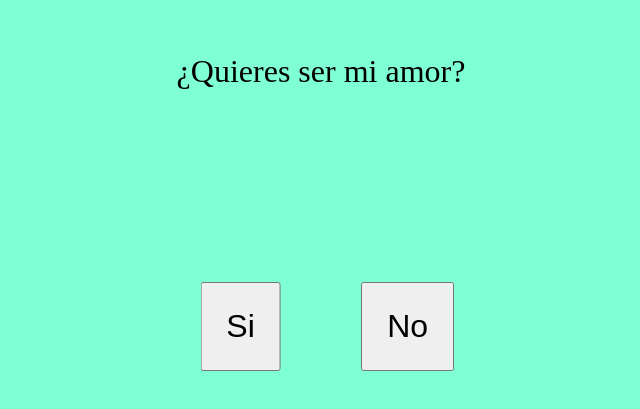
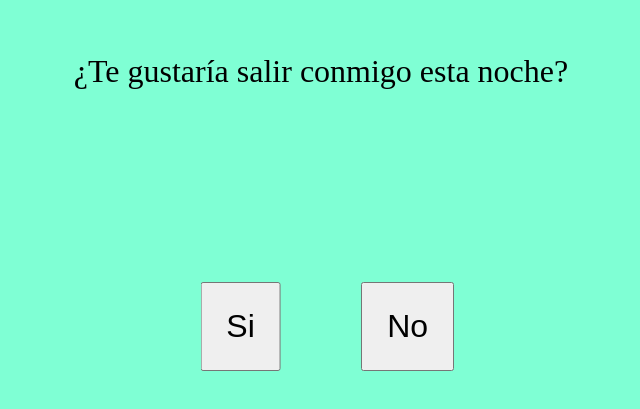
Before and after one commit to Francisco9320/Francisco9320.github.io, a plain HTML site: page index.html in a window 1280 px wide. Shown: the part 139-548 px from the top of the page, without its empty margins (319-959 px from the left). Drawn offline with Linux system fonts and the light colour scheme.

Commit message:
initial commit

```diff
--- a/index.html
+++ b/index.html
@@ -4,13 +4,13 @@
     <meta charset="UTF-8">
     <meta http-equiv="X-UA-Compatible" content="IE=edge">
     <meta name="viewport" content="width=device-width, initial-scale=1.0">
-    <title>Bel_Amour</title>
+    <title>14 de diciembre que no se olvidara</title>
     <link rel="stylesheet" href="estilo.css">
 </head>
 <body>
 
     <div class="Contenedor">
-        <p>¿Quieres ser mi amor?</p>
+        <p>¿Te gustaría salir conmigo esta noche?</p>
         <button id="yesbtn">Si</button>
         <button id="nobtn">No</button>
     </div>
```
